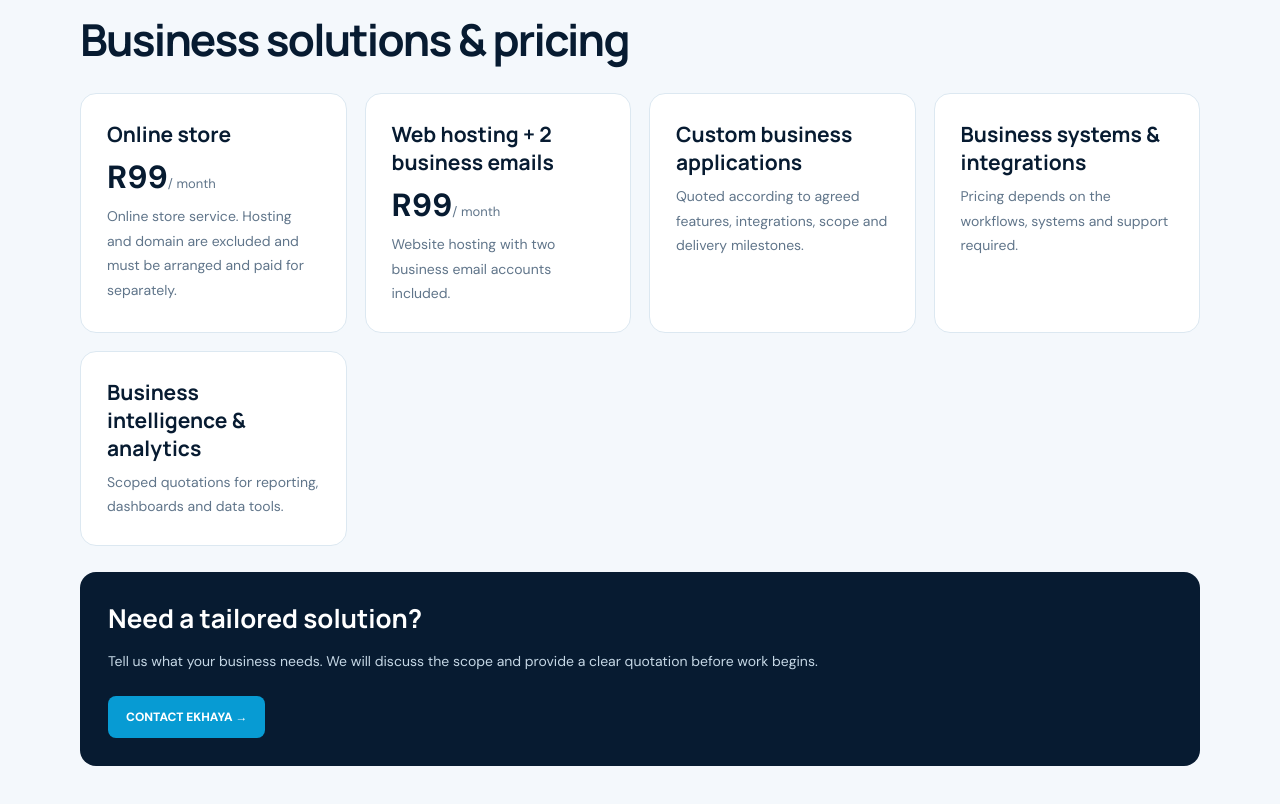
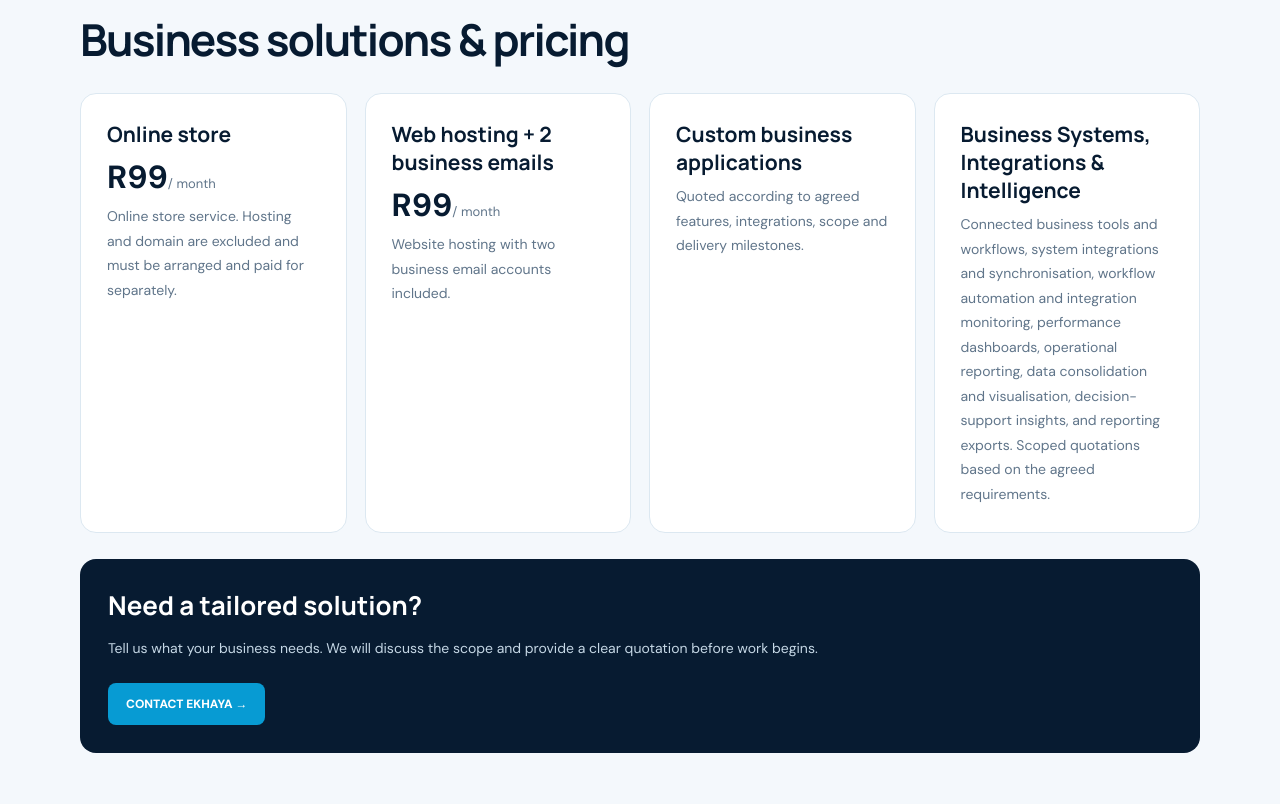
Before and after one commit to Luxolog/ekhaya-commerce-platform, a Next.js app: page /pricing in a window 1280 px wide. Shown: the part 1220-2024 px from the top of the page. Built offline with nearby package versions, Linux system fonts and the light colour scheme.

Commit message:
Merge business systems and intelligence service on pricing page

```diff
--- a/src/app/pricing/page.tsx
+++ b/src/app/pricing/page.tsx
@@ -49,8 +49,7 @@ export default function PricingPage() {
         <article style={card}><h3 style={{fontFamily:"Manrope,sans-serif",fontSize:21,margin:"0 0 8px"}}>Online store</h3><p style={{margin:"0 0 6px"}}><strong style={{fontSize:32}}>R99</strong><span style={{color:"#60758A",fontSize:13}}>/ month</span></p><p style={{...muted,margin:0}}>Online store service. Hosting and domain are excluded and must be arranged and paid for separately.</p></article>
         <article style={card}><h3 style={{fontFamily:"Manrope,sans-serif",fontSize:21,margin:"0 0 8px"}}>Web hosting + 2 business emails</h3><p style={{margin:"0 0 6px"}}><strong style={{fontSize:32}}>R99</strong><span style={{color:"#60758A",fontSize:13}}>/ month</span></p><p style={{...muted,margin:0}}>Website hosting with two business email accounts included.</p></article>
         <article style={card}><h3 style={{fontFamily:"Manrope,sans-serif",fontSize:21,margin:"0 0 8px"}}>Custom business applications</h3><p style={{...muted,margin:0}}>Quoted according to agreed features, integrations, scope and delivery milestones.</p></article>
-        <article style={card}><h3 style={{fontFamily:"Manrope,sans-serif",fontSize:21,margin:"0 0 8px"}}>Business systems & integrations</h3><p style={{...muted,margin:0}}>Pricing depends on the workflows, systems and support required.</p></article>
-        <article style={card}><h3 style={{fontFamily:"Manrope,sans-serif",fontSize:21,margin:"0 0 8px"}}>Business intelligence & analytics</h3><p style={{...muted,margin:0}}>Scoped quotations for reporting, dashboards and data tools.</p></article>
+        <article style={card}><h3 style={{fontFamily:"Manrope,sans-serif",fontSize:21,margin:"0 0 8px"}}>Business Systems, Integrations & Intelligence</h3><p style={{...muted,margin:0}}>Connected business tools and workflows, system integrations and synchronisation, workflow automation and integration monitoring, performance dashboards, operational reporting, data consolidation and visualisation, decision-support insights, and reporting exports. Scoped quotations based on the agreed requirements.</p></article>
       </div>
       <div style={{marginTop:26,background:"#071B31",color:"#fff",padding:28,borderRadius:16}}>
         <h2 style={{fontFamily:"Manrope,sans-serif",fontSize:26,margin:"0 0 8px"}}>Need a tailored solution?</h2>
```
